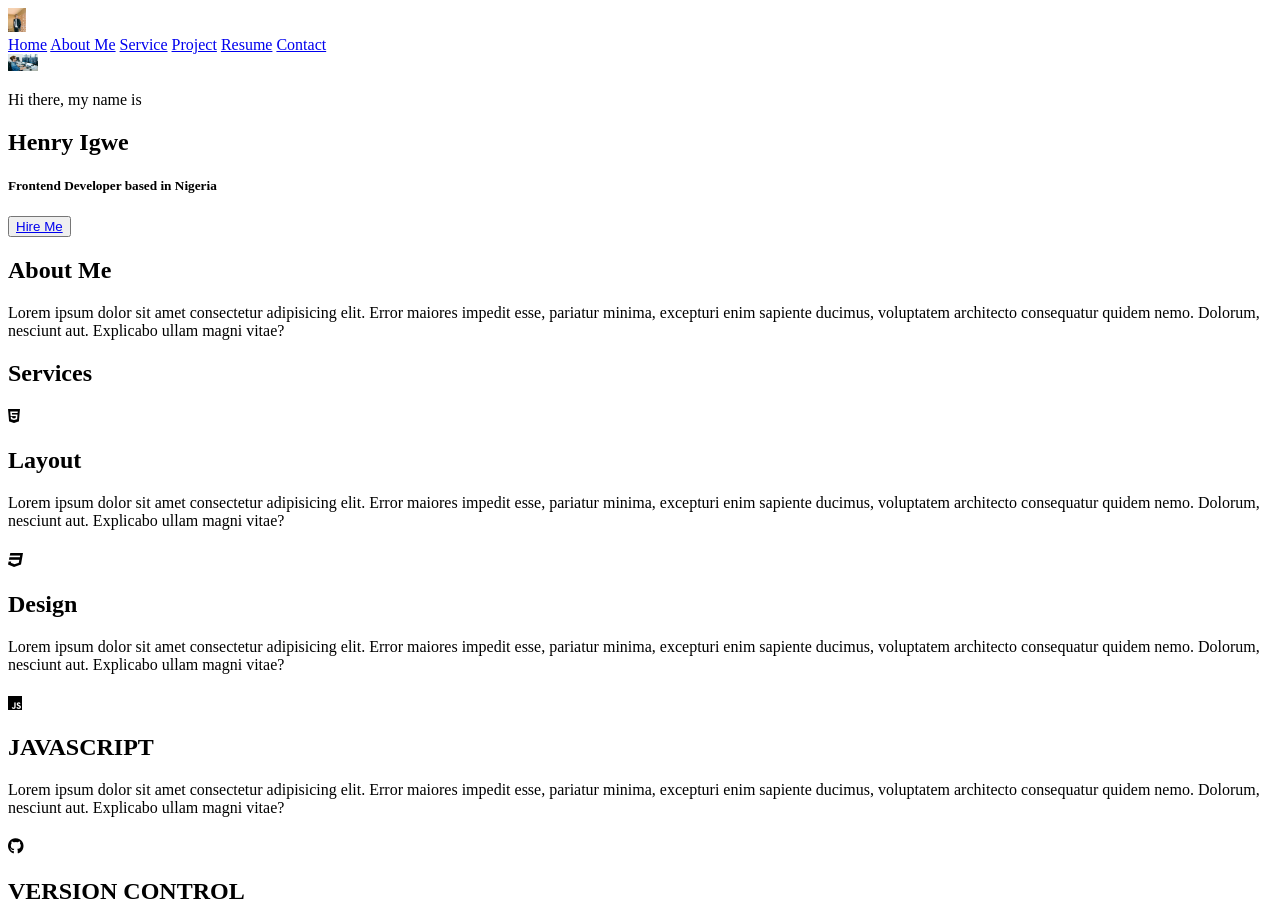
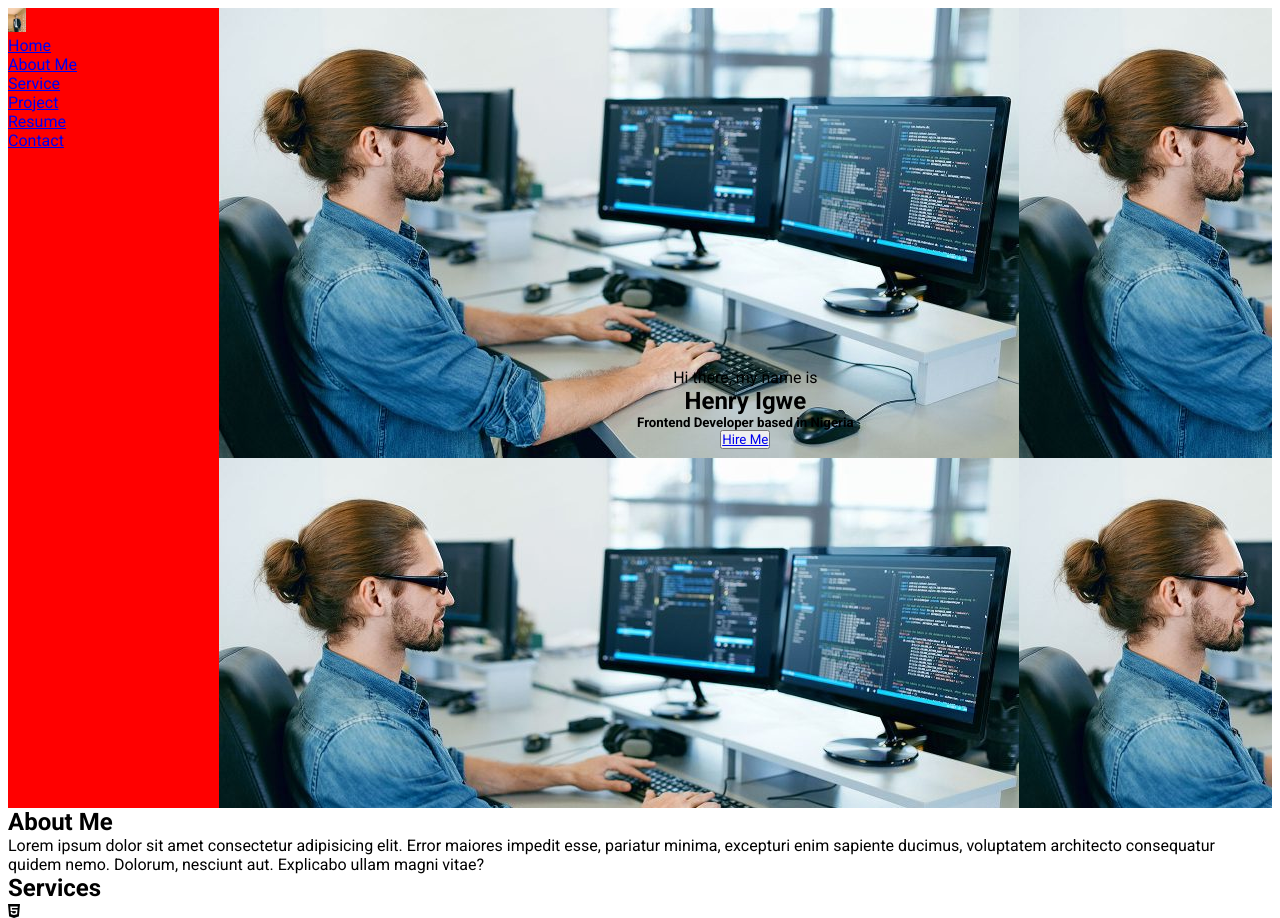
Before and after one commit to Ighenri/Zuri-portfolio, a plain HTML site: page index.html in a window 1280 px wide. Shown: the top 918 px of the page. Drawn offline with Linux system fonts and the light colour scheme.

Commit message:
styling the landing page

```diff
--- a/index.html
+++ b/index.html
@@ -20,15 +20,15 @@
                 <a href="#about">About Me</a>
                 <a href="#service">Service</a>
                 <a href="#project">Project</a>
-                <a href="#resume" target="_blank">Resume</a>
+                <a href="#resume">Resume</a>
                 <a href="./contact.html">Contact</a>
             </nav>
         </div>
 
         <div class="front-page">
-            <div class="landing-img">
+        <!--     <div class="landing-img">
                 <img src="images/landing-pic.jpg" alt="immage" width="30px">
-            </div>
+            </div> -->
             <p>Hi there, my name is </p>
             <h2>Henry Igwe</h2>
             <h5>Frontend Developer based in Nigeria</h5>
@@ -66,6 +66,10 @@
 
     <section id="project">
         <h2>Projects</h2>
+        <h3>one</h3>
+        <p>Lorem ipsum dolor sit amet consectetur adipisicing elit. Error maiores impedit esse, pariatur minima, excepturi enim sapiente ducimus, voluptatem architecto consequatur quidem nemo. Dolorum, nesciunt aut. Explicabo ullam magni vitae?</p>
+
+        <h3>Two</h3>
         <p>Lorem ipsum dolor sit amet consectetur adipisicing elit. Error maiores impedit esse, pariatur minima, excepturi enim sapiente ducimus, voluptatem architecto consequatur quidem nemo. Dolorum, nesciunt aut. Explicabo ullam magni vitae?</p>
     </section>
 
--- a/style.css
+++ b/style.css
@@ -0,0 +1,44 @@
+@import url('https://fonts.googleapis.com/css2?family=Roboto:wght@100;300;400;500;700;900&display=swap');
+
+*{
+
+    padding: 0;
+    margin: 0;
+    box-sizing: border-box;
+    font-family: Roboto, 'Times New Roman', serif;
+}
+
+body{
+    padding: .5rem;
+}
+
+header{
+    display: flex;
+    height: 100vh;
+   align-items: center;
+    justify-content: center;
+    width: auto;
+
+}
+
+.left-cont{
+    background-color: red;
+    height: 100%;
+    width: 20%;
+}
+
+.left-cont :nth-child(2){
+    display: flex;
+    flex-direction: column;
+}
+
+.front-page{
+    background: url(./images/landing-pic.jpg);
+    height: 100%;
+    width: 100%;
+   display: flex;
+   flex-direction: column;
+   align-items: center;
+   justify-content:center;
+
+}
```
